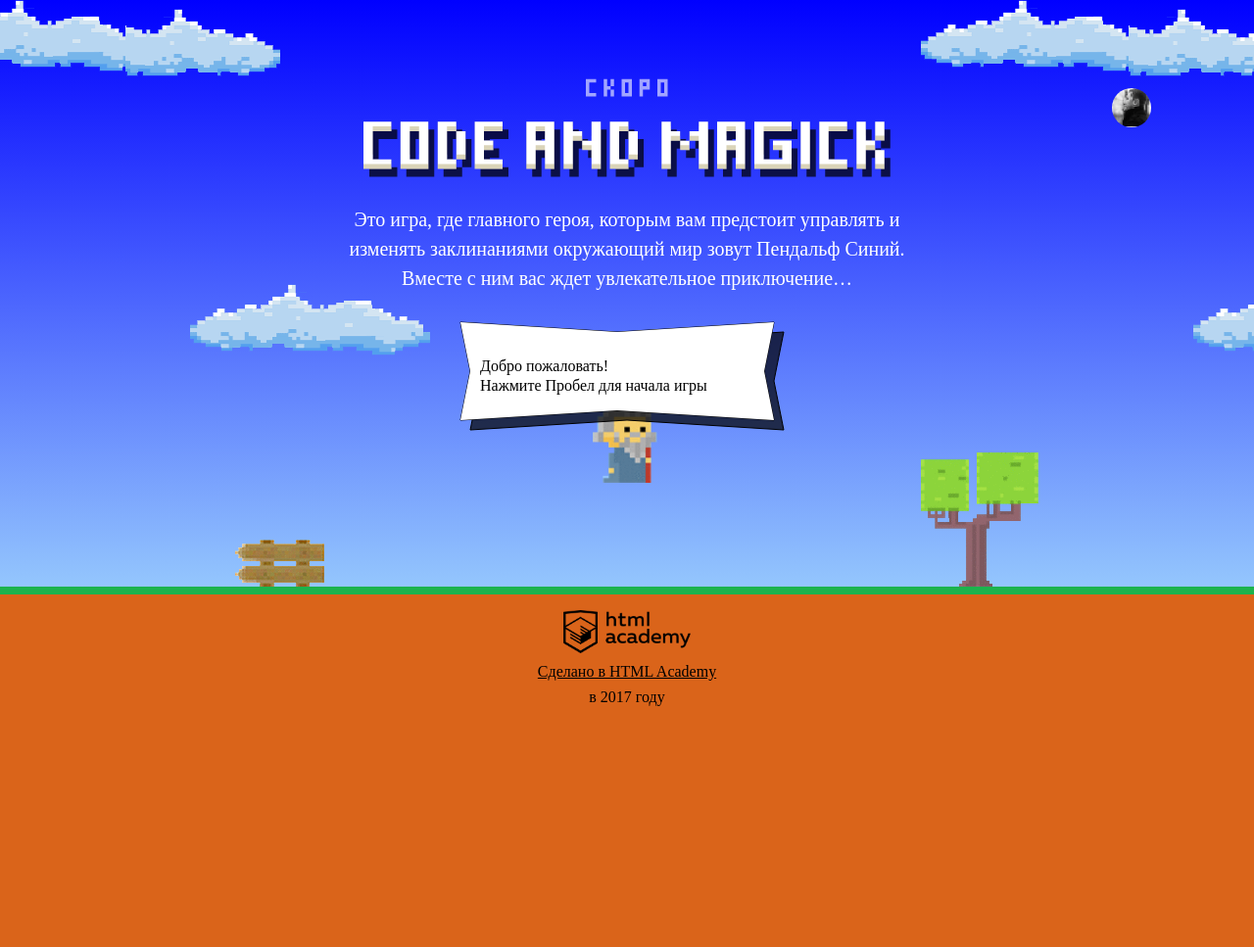
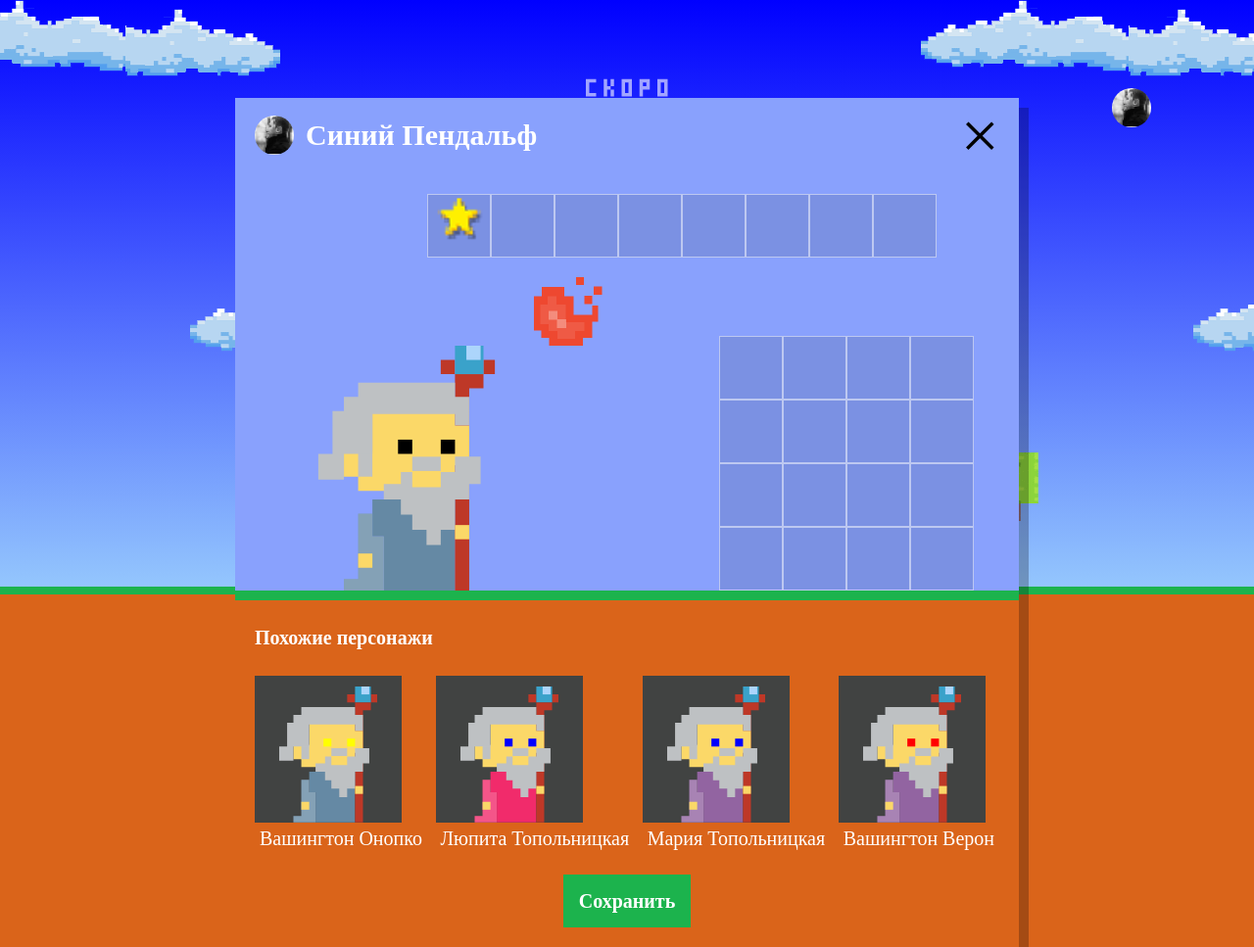
Before and after one commit to twelwet/352625-code-and-magick, a website: page index.html in a window 1280 px wide. Shown: the whole page at 98% size. Before the commit the page ends 800 px from the top, so only its background shows below. Drawn offline with Linux system fonts and the light colour scheme; a web font is replaced by a local one.

Commit message:
Выполнил задание #8 Учебный проект: нас орда

```diff
--- a/index.html
+++ b/index.html
@@ -186,6 +186,7 @@
   }
 
 </script>
+<script src="js/setup.js"></script>
 <script src="js/stat.js"></script>
 <script src="js/game.js"></script>
 </body>
--- /dev/null
+++ b/js/setup.js
@@ -0,0 +1,90 @@
+// setup.js
+'use strict';
+
+// Задаем константы
+var WIZARD_NAMES = [
+  'Иван',
+  'Хуан Себастьян',
+  'Мария',
+  'Кристоф',
+  'Виктор',
+  'Юлия',
+  'Люпита',
+  'Вашингтон'
+];
+var WIZARD_SURNAMES = [
+  'да Марья',
+  'Верон',
+  'Мирабелла',
+  'Вальц',
+  'Онопко',
+  'Топольницкая',
+  'Нионго',
+  'Ирвинг'
+];
+var WIZARD_COAT_COLOR = [
+  'rgb(101, 137, 164)',
+  'rgb(241, 43, 107)',
+  'rgb(146, 100, 161)',
+  'rbg(56, 159, 117)',
+  'rbg(215, 210, 55)',
+  'rbg(0, 0, 0)'
+];
+var WIZARD_EYES_COLOR = [
+  'black',
+  'red',
+  'blue',
+  'yellow',
+  'green'
+];
+
+// Объявляем переменную, внутри которой находится DIV всплывающего окна с настройками мага
+var userDialog = document.querySelector('.setup');
+
+// Делаем DIV с настройками мага видимым, удаляя класс 'hidden'
+userDialog.classList.remove('hidden');
+
+// Объявляем переменную, внутри которой находится пустой DIV списка похожих персонажей
+var similarListElement = userDialog.querySelector('.setup-similar-list');
+
+// Объявляем переменную, внутри которой находится TEMPLATE похожего персонажа
+// [ВОПРОС] Почему у TEMPLATE в отличии от DIV нужно добавлять в конце '.content'?
+var similarWizardTemplate = document.getElementById('similar-wizard-template').content;
+
+// Объявляем переменную-массив c 4 пустыми элементами
+var wizards = new Array(4);
+
+// Запускаем цикл заполнения переменной-массива объектами
+for (i = 0; i < wizards.length; i++) {
+  wizards[i] = {
+    // Ключи объектов заполняются рандомными значениями из соответствующих констант
+    // [ВОПРОС] Подскажи как реализовать заполнение рандомными значениями ключей объекта с помощью функции?
+    name: WIZARD_NAMES[(Math.random() * (WIZARD_NAMES.length - 1)).toFixed(0)],
+    surname: WIZARD_SURNAMES[(Math.random() * (WIZARD_SURNAMES.length - 1)).toFixed(0)],
+    coatColor: WIZARD_COAT_COLOR[(Math.random() * (WIZARD_COAT_COLOR.length - 1)).toFixed(0)],
+    eyesColor: WIZARD_EYES_COLOR[(Math.random() * (WIZARD_EYES_COLOR.length - 1)).toFixed(0)]
+  };
+}
+
+// Объявляем функцию создания DOM-элемента похожего персонажа
+var renderWizard = function (wizard) {
+  // Объявляем переменную, в которую клонируем шаблон похожего героя
+  var wizardElement = similarWizardTemplate.cloneNode(true);
+  // Задаем имя персонажа, цвет мантии, цвет глаз
+  wizardElement.querySelector('.setup-similar-label').textContent = wizard.name + ' ' + wizard.surname;
+  wizardElement.querySelector('.wizard-coat').style.fill = wizard.coatColor;
+  wizardElement.querySelector('.wizard-eyes').style.fill = wizard.eyesColor;
+
+  return wizardElement;
+};
+// Объявляем переменную, в которую потом вставим много DOM-элементов
+var fragment = document.createDocumentFragment();
+// Запускаем цикл вставки 4-х шаблонов похожих героев в переменную 'fragment'
+for (var i = 0; i < wizards.length; i++) {
+  fragment.appendChild(renderWizard(wizards[i]));
+}
+// Добавляем содержимое 'fragment' в DIV 'setup-similar-list'
+similarListElement.appendChild(fragment);
+
+// Делаем DIV с похожими героями видимым, удаляя класс 'hidden'
+userDialog.querySelector('.setup-similar').classList.remove('hidden');
```
